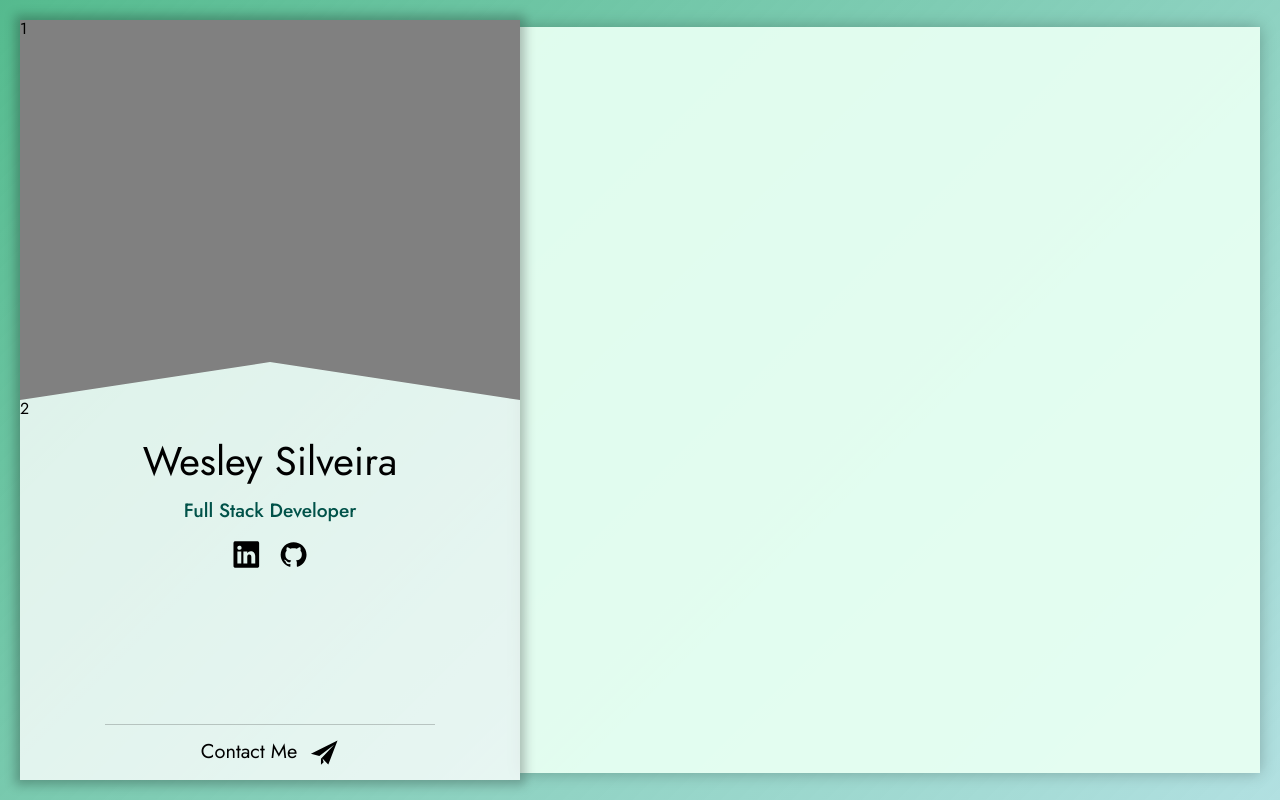
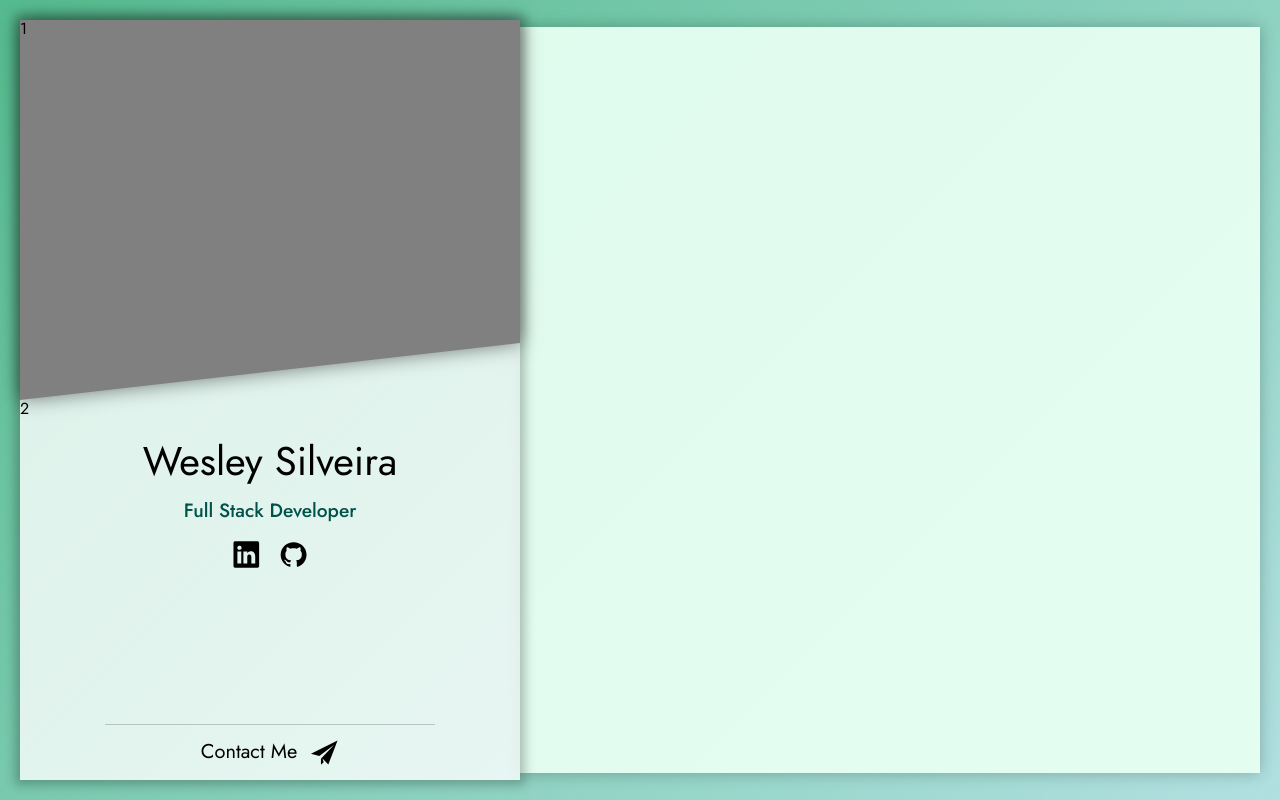
Before and after one commit to ScientistWsy/Portfolio, a React (Vite) app: page / in a window 1280 px wide. Built offline with nearby package versions, Linux system fonts and the light colour scheme.

Commit message:
Implementado box-shadow no painel

```diff
--- a/src/components/SidePanel/index.jsx
+++ b/src/components/SidePanel/index.jsx
@@ -12,22 +12,16 @@ const PanelSection = styled.section`
 `
 
 const ContainerProfile = styled.div`
-    height: 50%;
-
-    //Testes de sombra:
-    //box-shadow: 0px 0px 15px 10px rgb(255, 0, 0) !important;//${setTheme.panel.shadow};
-    //filter: drop-shadow(0px 0px 15px rgb(255, 0, 0));
-    //clip-path: circle(100% at 50% 0);
-
-    clip-path: polygon(0 0, 100% 0%, 100% 100%, 50% 90%, 0 100%);
+    height: 100%;
+    -webkit-clip-path: polygon(0 0, 100% 0%, 100% 100%, 100% 85%, 0 100%);
+    clip-path: polygon(0 0, 100% 0%, 100% 100%, 100% 85%, 0 100%);
     background-color: gray;
 `
 
-// const Box = styled.div`
-//     height: 100px;
-//     filter: drop-shadow(0px 0px 5px rgb(255, 0, 0));
-//     clip-path: polygon(0 0, 100% 0%, 100% 100%, 50% 90%, 0 100%);
-// `
+const Box = styled.div`
+    height: 50%;
+    filter: drop-shadow(0px 0px 10px rgba(0, 0, 0, 0.5));
+`
 
 const Name = styled.h1`
     color: ${setTheme.text.primary};
@@ -107,7 +101,9 @@ const ContactIcon = styled.svg`
 const SidePanel = () => {
     return (
         <PanelSection>
-            <ContainerProfile>1</ContainerProfile>
+            <Box>
+                <ContainerProfile>1</ContainerProfile>
+            </Box>
             <div>2</div>
             <Name>Wesley Silveira</Name>
             <Professional>Full Stack Developer</Professional>
```
